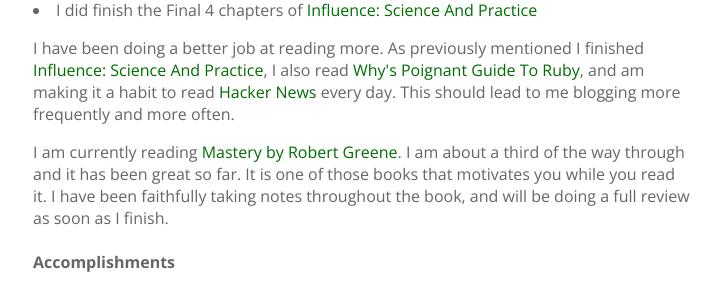
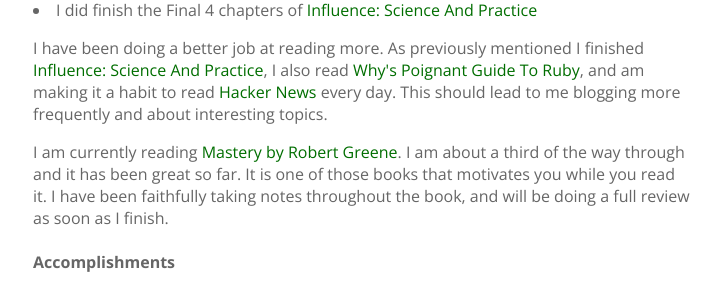
Before and after one commit to fdel15/fdel15.github.io, a Jekyll site: the page built from _posts/2015-07-25-Week-2-Reflection.html, in a window 1280 px wide and 900 px high, scrolled down 400 px. Shown: the part 179-475 px from the top of the window, without its empty margins (137-858 px from the left). Built offline with Jekyll 4.4.1, drawn with Linux system fonts in a browser that asks for light colours.

Commit message:
fix typo

```diff
--- a/_posts/2015-07-25-Week-2-Reflection.html
+++ b/_posts/2015-07-25-Week-2-Reflection.html
@@ -14,7 +14,7 @@
 <li>I did not attempt to build <a href="http://tutorials.jumpstartlab.com/projects/contact_manager.html">Contact Manager</a></li>
 <li>I did finish the Final 4 chapters of <a href="http://www.amazon.com/Influence-Science-Practice-5th-Edition/dp/0205609996">Influence: Science And Practice</a></li>
 
-<p>I have been doing a better job at reading more. As previously mentioned I finished <a href="http://www.amazon.com/Influence-Science-Practice-5th-Edition/dp/0205609996">Influence: Science And Practice</a>, I also read <a href="http://mislav.uniqpath.com/poignant-guide/">Why's Poignant Guide To Ruby</a>, and am making it a habit to read <a href="https://news.ycombinator.com/">Hacker News</a> every day. This should lead to me blogging more frequently and more often.</p>
+<p>I have been doing a better job at reading more. As previously mentioned I finished <a href="http://www.amazon.com/Influence-Science-Practice-5th-Edition/dp/0205609996">Influence: Science And Practice</a>, I also read <a href="http://mislav.uniqpath.com/poignant-guide/">Why's Poignant Guide To Ruby</a>, and am making it a habit to read <a href="https://news.ycombinator.com/">Hacker News</a> every day. This should lead to me blogging more frequently and about interesting topics.</p>
 
 <p>I am currently reading <a href="http://www.amazon.com/Mastery-Robert-Greene/dp/014312417X">Mastery by Robert Greene</a>. I am about a third of the way through and it has been great so far. It is one of those books that motivates you while you read it. I have been faithfully taking notes throughout the book, and will be doing a full review as soon as I finish.</p>
 
```
